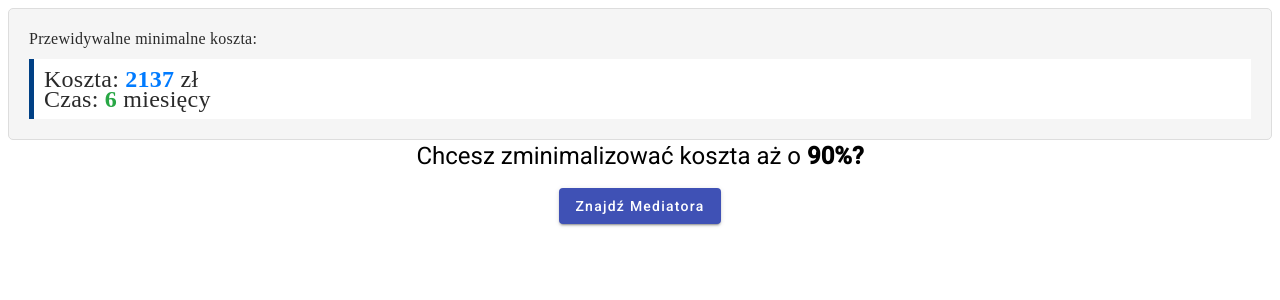
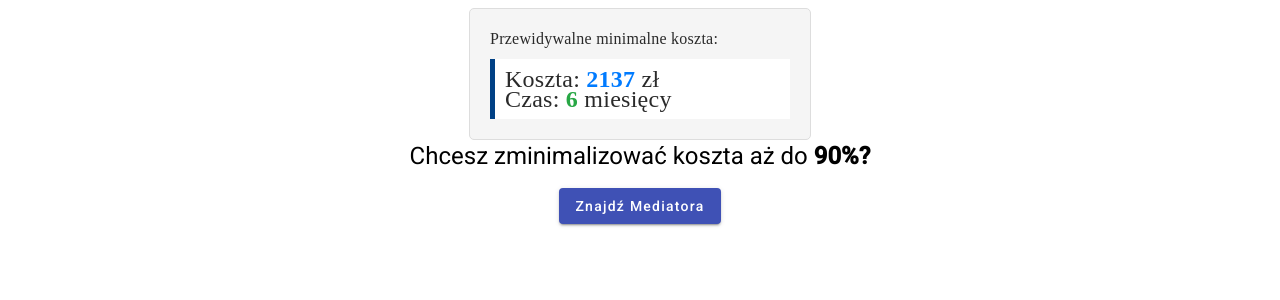
Before and after one commit to kuhyx/ARAI, an Angular app in the folder arai-frontend/: page /koszt in a window 1280 px wide. Shown: the top 300 px of the page. Built offline with nearby package versions, Linux system fonts and the light colour scheme.

Commit message:
feat: final version

```diff
--- a/arai-frontend/src/app/cost-view/cost-view.component.html
+++ b/arai-frontend/src/app/cost-view/cost-view.component.html
@@ -1,3 +1,4 @@
+<div class="main">
 <div class="legal-costs">
     Przewidywalne minimalne koszta:
     @if(costData !== null) {
@@ -9,7 +10,9 @@
 </div>
 
 
-<h1 class="bait"> Chcesz zminimalizować koszta aż o <strong> 90%? </strong> </h1>
+<h1 class="bait"> Chcesz zminimalizować koszta aż do <strong> 90%? </strong> </h1>
 <div class="center-button">
 <button mat-raised-button color="primary" class="find-mediator" type="submit" (click)="onSubmit()" class="submit-button">Znajdź Mediatora</button>
 </div>
+
+</div>
--- a/arai-frontend/src/app/cost-view/cost-view.component.scss
+++ b/arai-frontend/src/app/cost-view/cost-view.component.scss
@@ -1,33 +1,40 @@
 .legal-costs {
   font-family: 'Times New Roman', serif;
-    color: #2a2a2a; // Dark text for readability
-    background-color: #f5f5f5; // Light background to keep the content subtle
+  color: #2a2a2a;
+  background-color: #f5f5f5;
   padding: 20px;
-    border: 1px solid #ddd; // Slight border for definition
-    border-radius: 5px; // Soften the edges for a modern look
+  border: 1px solid #ddd;
+  border-radius: 5px;
   font-size: 16px;
+  width: 300px;
+  margin: 0 auto;
+}
 
-    .cost-details {
+.main {
+  display: flex;
+  justify-content: center;
+  flex-direction: column;
+}
+
+.legal-costs .cost-details {
   margin-top: 10px;
   padding: 10px;
-      background-color: #fff; // A clean background for the cost details
-      border-left: 5px solid #004085; // A striking left border for emphasis
+  background-color: #fff;
+  border-left: 5px solid #004085;
   font-size: 24px;
-
-      span {
-        font-weight: bold; // Make the dynamic content pop
 }
 
-      .cost {
-        color: #007bff; // A professional blue for costs
+.legal-costs .cost-details span {
+  font-weight: bold;
 }
 
-      .time {
-        color: #28a745; // A hopeful green for the time
-      }
-    }
+.legal-costs .cost-details .cost {
+  color: #007bff;
 }
 
+.legal-costs .cost-details .time {
+  color: #28a745;
+}
 
 .bait {
   text-align: center;
```
Lines whose indentation alone changed are shown as unchanged.
